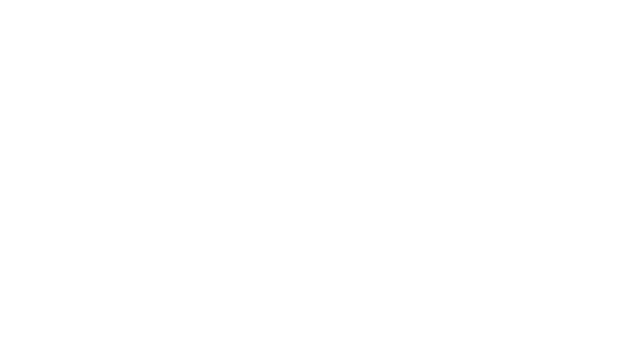
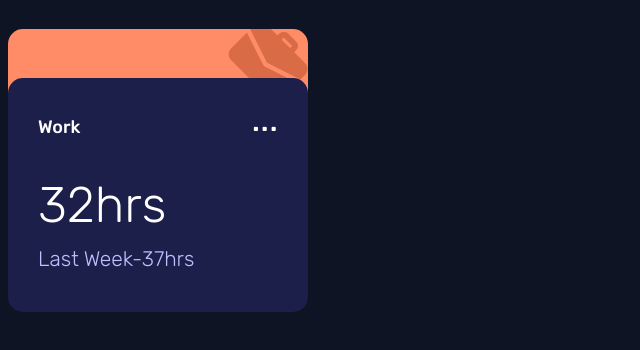
Before and after one commit to somaleyo/Time-tracking-, a React (Vite) app: page / in a window 1280 px wide. Shown: the top 350 px of the page, without its empty margins (0-640 px from the left). Built offline with nearby package versions, Linux system fonts and the light colour scheme.

Commit message:
cards style props

```diff
--- a/src/App.css
+++ b/src/App.css
@@ -2,4 +2,5 @@
 body{
     font-size: 18px;
     font-family: "Rubik";
+    background-color: hsl(226, 43%, 10%);
 }
--- a/src/App.jsx
+++ b/src/App.jsx
@@ -9,7 +9,7 @@
 
   return (
     <>
-      <Card/>
+      <Card class="img-bg work" image="../src/assets/images/icon-work.svg" titre="Work" temps="32" lastweek="37"    />
     </>
   )
 }
--- a/src/components/cards/card.css
+++ b/src/components/cards/card.css
@@ -0,0 +1,89 @@
+.cards-container{
+    display: flex;
+    flex-wrap: wrap;
+
+}
+.img-bg{
+    position: relative;
+    border-top-left-radius: 15px;
+    border-top-right-radius: 15px;
+    display: flex;
+    justify-content: flex-end;
+    top: 7%;
+    z-index: -1;
+    overflow: hidden;
+    height: 70px;
+}
+.work{
+    background-color: hsl(15, 100%, 70%);
+}
+.play{
+    background-color:hsl(195, 74%, 62%) ;
+}
+.study{
+    background-color:hsl(348, 100%, 68%) ;
+}
+.exercise{
+    background-color: hsl(145, 58%, 55%)
+}
+.social{
+    background-color: (264, 64%, 52%);
+}
+.selfcare{
+    background-color: hsl(43, 84%, 65%);
+}
+.icon{
+    position: relative;
+    height: 80px;
+    top: -10%;
+    overflow: hidden;
+}
+
+
+.card{
+    display: flex;
+    flex-direction: column;
+    width: 300px;
+}
+.card-body{
+    background-color: hsl(235, 46%, 20%);
+    color: white;
+    border-radius: 15px;
+    padding: 20px;
+    padding-left: 30px;
+    padding-right: 30px;
+}
+.titre{
+    display: flex;
+    align-items: center;
+    text-align: center;
+    justify-content: space-between;
+}
+h2{
+    margin: 0;
+    font-weight: 500;
+    font-size: 18px;
+}
+
+h1{
+    font-weight:300;
+    font-size: 50px;
+    margin: 0;
+    margin-top: 20px;
+    margin-bottom: -10px;
+}
+.lastweek{
+    color:  hsl(236, 100%, 87%);
+    font-weight: 300;
+}
+
+.point{
+    font-size: 35px;
+    padding-bottom: 15px;
+}
+.point:hover{
+    cursor: pointer;
+}
+.point:active{
+    opacity: 0.9;
+}
--- a/src/components/cards/card.jsx
+++ b/src/components/cards/card.jsx
@@ -3,7 +3,24 @@
 
     return(
         <>
+            <section id='cards'>
+                <div className='cards-container'>
+                    <div className='card'>
+                        <div className={props.class} >
+                            <img src={props.image} className='icon' alt="" />
+                        </div>
+                        <div className="card-body">
+                            <div className="titre">
+                                <h2>{props.titre}</h2>
+                                <span className='point'>...</span>
+                            </div>
+                            <h1>{props.temps}hrs</h1>
+                            <h3 className='lastweek'>Last Week-{props.lastweek}hrs</h3>
+                        </div>
 
+                    </div>
+                </div>
+            </section>
         </>
     )
 }
```
